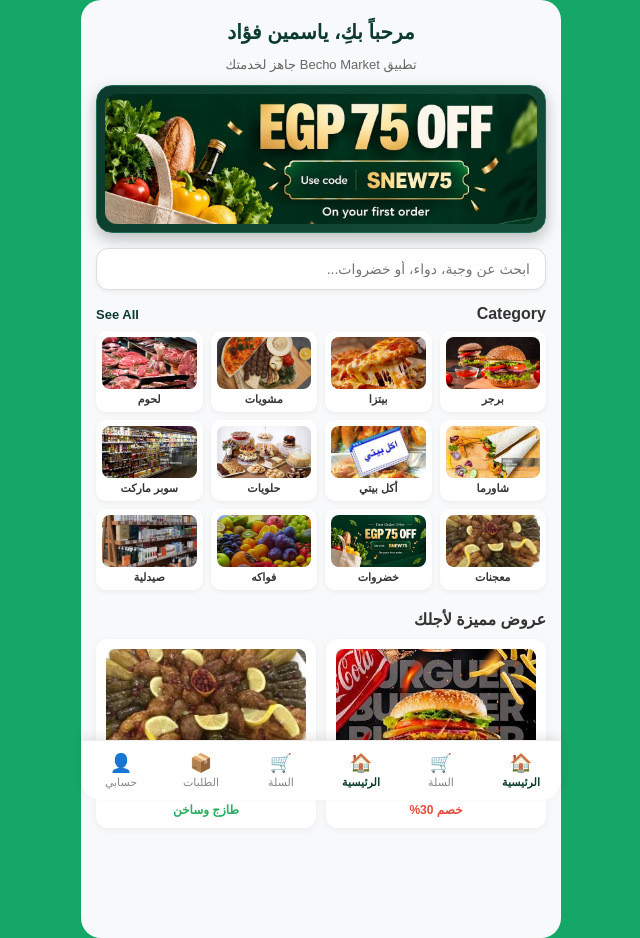
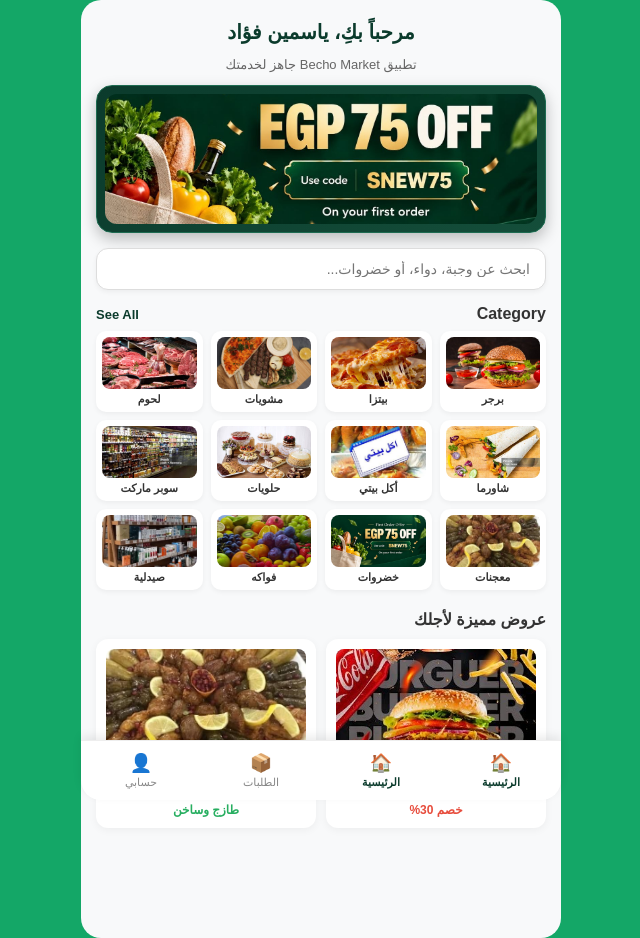
Before and after one commit to yasmeenfoaud7-debug/becho-market-app, a React (Create React App) app: page / in a window 1280 px wide. Shown: the whole page, without its empty margins (319-959 px from the left). Built offline with nearby package versions, Linux system fonts and the light colour scheme.

Commit message:
Update App.js

```diff
--- a/src/App.js
+++ b/src/App.js
@@ -169,14 +169,7 @@ const categories = [
           <span style={{ fontSize: '11px', fontWeight: tab === 'home' ? 'bold' : 'normal' }}>الرئيسية</span>
         </button>
 
-        {/* زرار السلة مكان المفضلة */}
-        <button
-          onClick={() => setTab('cart')}
-          style={{ background: 'none', border: 'none', cursor: 'pointer', textAlign: 'center', color: tab === 'cart' ? '#0b3b2c' : '#888', flex: 1 }}
-        >
-          <div style={{ fontSize: '18px' }}>🛒</div>
-          <span style={{ fontSize: '11px', fontWeight: tab === 'cart' ? 'bold' : 'normal' }}>السلة</span>
-        </button>
+
 <button
           onClick={() => setTab('home')}
           style={{ background: 'none', border: 'none', cursor: 'pointer', textAlign: 'center', color: tab === 'home' ? '#0b3b2c' : '#888', flex: 1 }}
@@ -185,14 +178,8 @@ const categories = [
           <span style={{ fontSize: '11px', fontWeight: tab === 'home' ? 'bold' : 'normal' }}>الرئيسية</span>
         </button>
 
-        {/* زرار السلة مكان المفضلة */}
-        <button
-          onClick={() => setTab('cart')}
-          style={{ background: 'none', border: 'none', cursor: 'pointer', textAlign: 'center', color: tab === 'cart' ? '#0b3b2c' : '#888', flex: 1 }}
-        >
-          <div style={{ fontSize: '18px' }}>🛒</div>
-          <span style={{ fontSize: '11px', fontWeight: tab === 'cart' ? 'bold' : 'normal' }}>السلة</span>
-        </button>
+
+
 
         <button
           onClick={() => setTab('orders')}
@@ -212,12 +199,7 @@ const categories = [
       </nav>
 
 
-      {tab === 'cart' && (
-        <div style={{ padding: '30px 20px', direction: 'rtl', textAlign: 'center' }}>
-          <h2>سلة المشتريات 🛒</h2>
-          <p>السلة فارغة حالياً</p>
-        </div>
-      )}
+
 
 
       {tab === 'orders' && (
```
